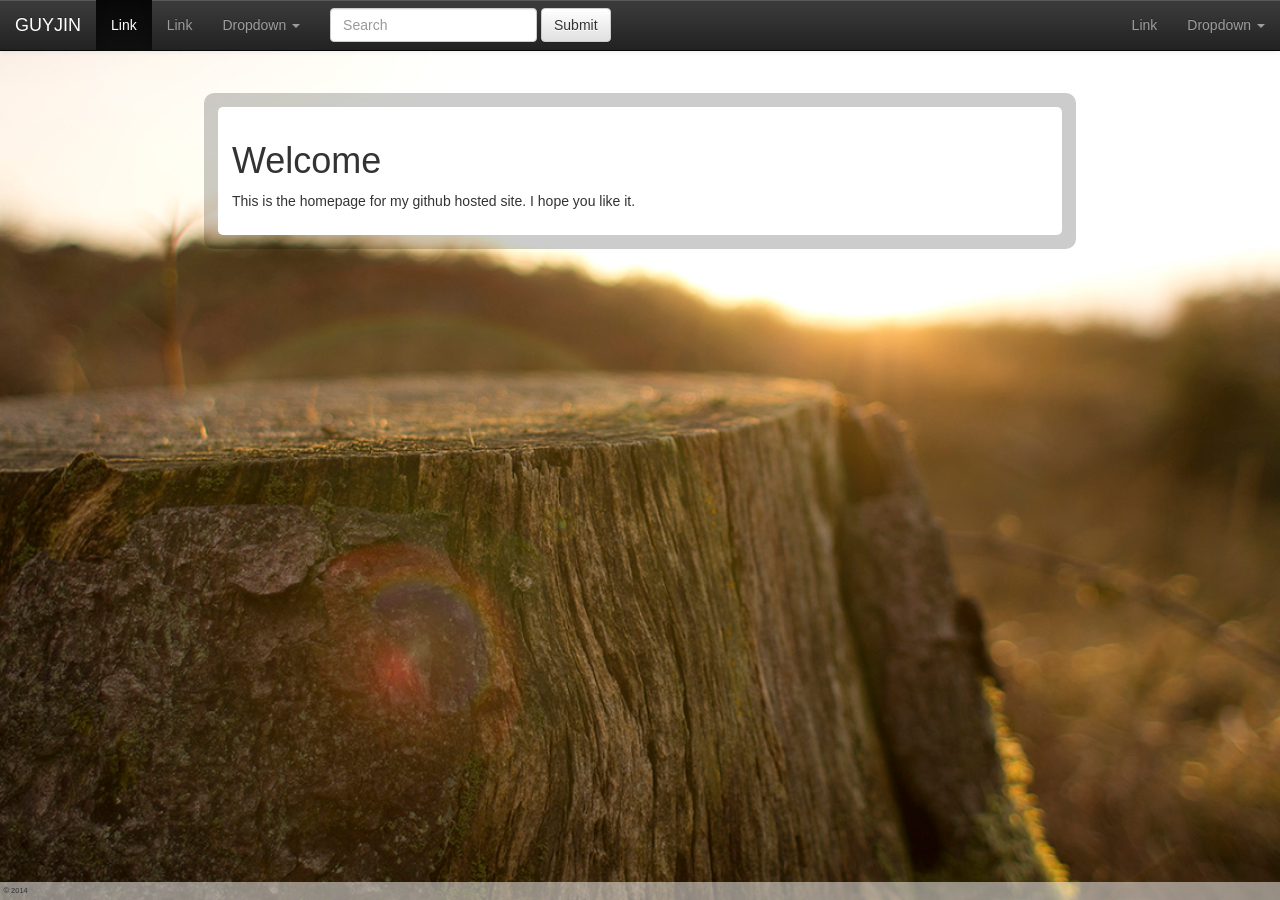
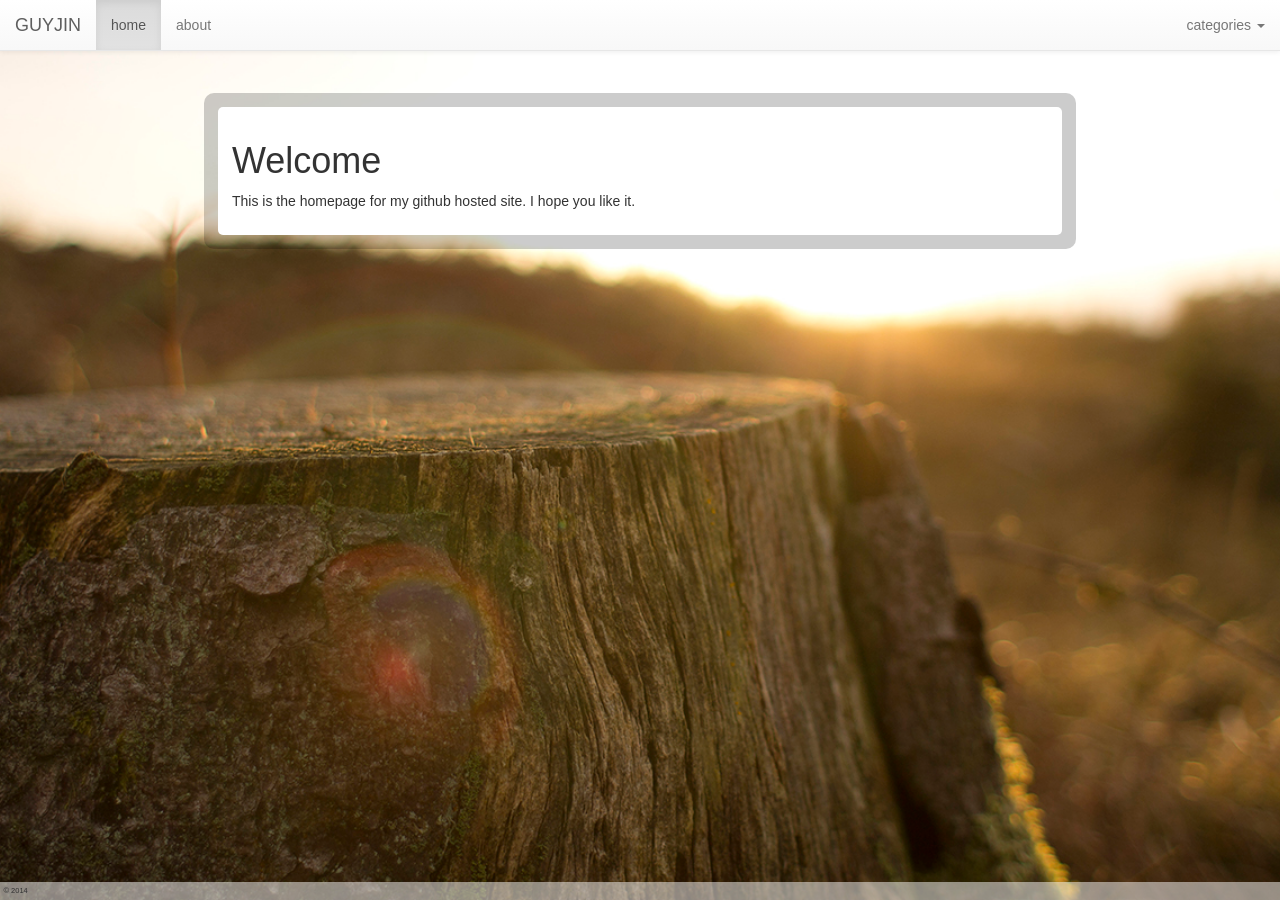
Before and after one commit to guyjin/guyjin.github.io, a Jekyll site: the page built from index.md, in a window 1280 px wide. Built offline with Jekyll 4.4.1, drawn with Linux system fonts in a browser that asks for light colours; nearby versions of some CDN libraries; some web fonts are replaced.

Commit message:
navbar update
remove inverse and extra links we don’t need.

```diff
--- a/_includes/nav.html
+++ b/_includes/nav.html
@@ -1,4 +1,4 @@
-<nav class="navbar navbar-default navbar-static-top navbar-inverse" role="navigation">
+<nav class="navbar navbar-default navbar-static-top" role="navigation">
     <div class="container-fluid">
       <!-- Brand and toggle get grouped for better mobile display -->
       <div class="navbar-header">
@@ -8,43 +8,24 @@
           <span class="icon-bar"></span>
           <span class="icon-bar"></span>
         </button>
-      <a class="navbar-brand" href="#">GUYJIN</a>
+        <a class="navbar-brand" href="/">GUYJIN</a>
       </div>
 
       <!-- Collect the nav links, forms, and other content for toggling -->
       <div class="collapse navbar-collapse" id="bs-example-navbar-collapse-1">
         <ul class="nav navbar-nav">
-        <li class="active"><a href="#">Link</a></li>
-        <li><a href="#">Link</a></li>
+          <li class="active"><a href="/">home</a></li>
+          <li><a href="/home.html">about</a></li>
+
+        </ul>
+
+        <ul class="nav navbar-nav navbar-right">
           <li class="dropdown">
-          <a href="#" class="dropdown-toggle" data-toggle="dropdown">Dropdown <b class="caret"></b></a>
+            <a href="#" class="dropdown-toggle" data-toggle="dropdown">categories <b class="caret"></b></a>
             <ul class="dropdown-menu">
-            <li><a href="#">Action</a></li>
-            <li><a href="#">Another action</a></li>
-            <li><a href="#">Something else here</a></li>
-            <li class="divider"></li>
-            <li><a href="#">Separated link</a></li>
-            <li class="divider"></li>
-            <li><a href="#">One more separated link</a></li>
-          </ul>
-        </li>
-      </ul>
-      <form class="navbar-form navbar-left" role="search">
-        <div class="form-group">
-          <input type="text" class="form-control" placeholder="Search">
-        </div>
-        <button type="submit" class="btn btn-default">Submit</button>
-      </form>
-      <ul class="nav navbar-nav navbar-right">
-        <li><a href="#">Link</a></li>
-        <li class="dropdown">
-          <a href="#" class="dropdown-toggle" data-toggle="dropdown">Dropdown <b class="caret"></b></a>
-          <ul class="dropdown-menu">
-            <li><a href="#">Action</a></li>
-            <li><a href="#">Another action</a></li>
-            <li><a href="#">Something else here</a></li>
-            <li class="divider"></li>
-            <li><a href="#">Separated link</a></li>
+              <li><a href="#">code</a></li>
+              <li><a href="#">css</a></li>
+              <li><a href="#">design</a></li>
             </ul>
           </li>
         </ul>
```
Lines whose indentation alone changed are shown as unchanged.
